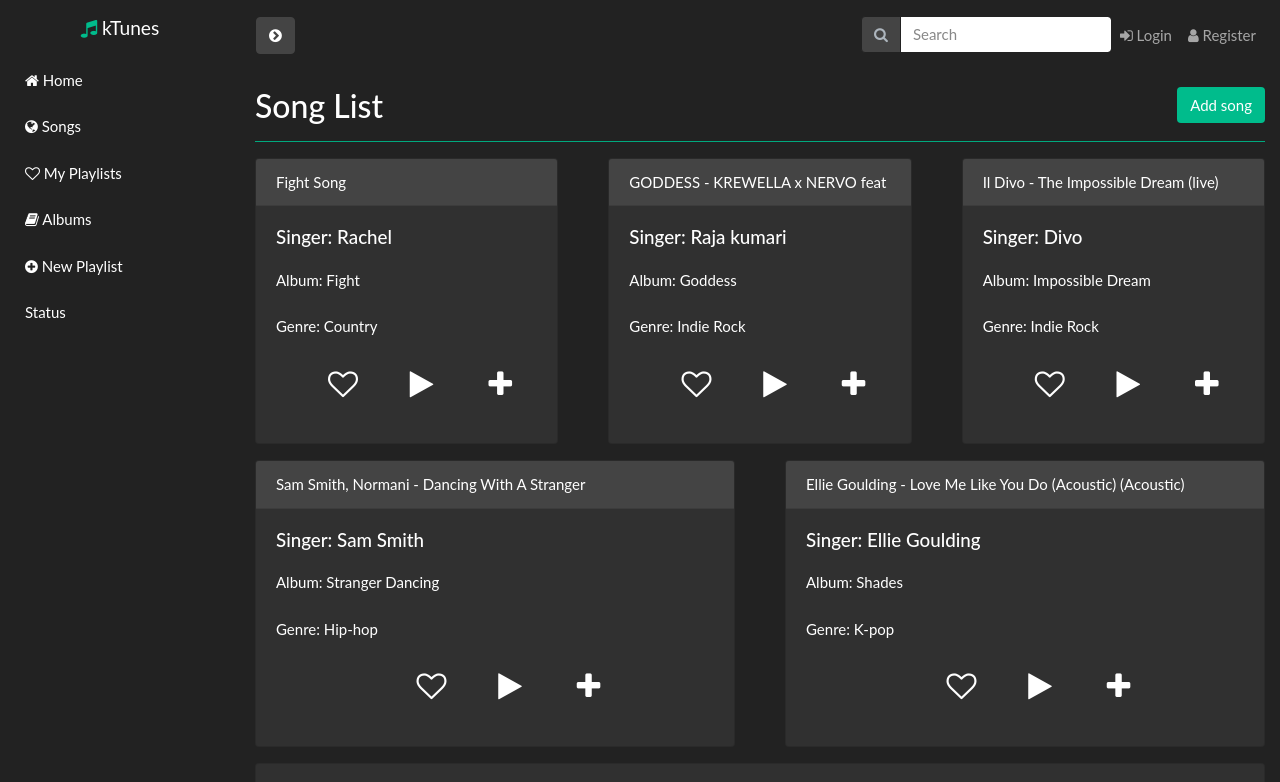
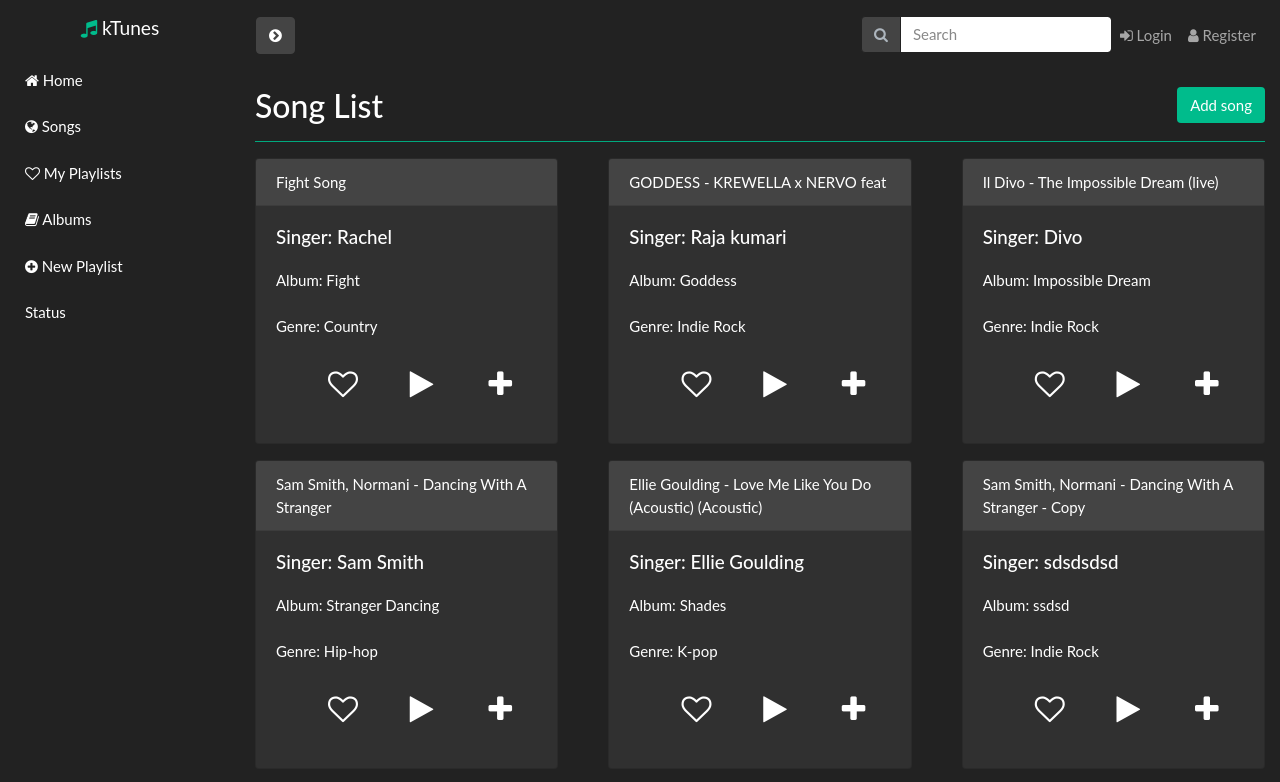
Before and after one commit to Kavshree/ktunes-new, an Angular app: page /SongList in a window 1280 px wide. Shown: the top 782 px of the page. Built offline with nearby package versions, Linux system fonts and the light colour scheme; data requests are answered from the project's data file.

Commit message:
create new playlist implemented

```diff
--- a/db.json
+++ b/db.json
@@ -43,6 +43,27 @@
       "album": "Shades",
       "genre": "K-pop",
       "id": 6
+    },
+    {
+      "songname": "Sam Smith, Normani - Dancing With A Stranger - Copy",
+      "singer": "sdsdsdsd",
+      "album": "ssdsd",
+      "genre": "Indie Rock",
+      "id": 7
+    },
+    {
+      "songname": "Sam Smith, Normani - Dancing With A Stranger",
+      "singer": "fgh",
+      "album": "gfh",
+      "genre": "Hip-hop",
+      "id": 8
+    },
+    {
+      "songname": "GODDESS - KREWELLA x NERVO feat",
+      "singer": "yu",
+      "album": "uyt",
+      "genre": "Jazz",
+      "id": 9
     }
   ],
   "playList": [
@@ -52,19 +73,24 @@
       "id": 1
     },
     {
-      "songID": 3,
-      "playListName": "Playlist-2",
+      "songID": 2,
+      "playListName": "kavya",
       "id": 2
     },
     {
-      "songID": 2,
-      "playListName": "Playlist-2",
+      "songID": 3,
+      "playListName": "kavya",
       "id": 3
     },
     {
-      "songID": 6,
-      "playListName": "Playlist-1",
+      "songID": 2,
+      "playListName": "kavya",
       "id": 4
+    },
+    {
+      "songID": 9,
+      "playListName": "dungu",
+      "id": 5
     }
   ]
 }
--- a/src/app/PlaylistModule/playList.component.ts
+++ b/src/app/PlaylistModule/playList.component.ts
@@ -1,6 +1,7 @@
 import {Component, ElementRef, Input, ViewChild} from '@angular/core';
 import  { KTuneService } from '../ktune.service';
 import { CardCarouselComponent } from './cardcarousel.component';
+import {NgbModal, ModalDismissReasons} from '@ng-bootstrap/ng-bootstrap';
 
 
 @Component({
@@ -46,7 +47,41 @@ import { CardCarouselComponent } from './cardcarousel.component';
         (dragover)="allowDrop($event)">
         </div>
     </div>
-    </div>`,
+    </div>
+
+
+
+
+    <ng-template #content let-modal>
+  <div class="modal-header">
+    <h4 class="modal-title" id="modal-basic-title">Profile update</h4>
+    <button type="button" class="close" aria-label="Close" (click)="modal.dismiss('Cross click')">
+      <span aria-hidden="true">&times;</span>
+    </button>
+  </div>
+  <div class="modal-body">
+    <form>
+      <div class="form-group">
+        <label for="dateOfBirth">Date of birth</label>
+        <div class="input-group">
+          <input id="dateOfBirth" class="form-control" placeholder="yyyy-mm-dd" name="dp" ngbDatepicker #dp="ngbDatepicker">
+          <div class="input-group-append">
+            <button class="btn btn-outline-secondary calendar" (click)="dp.toggle()" type="button"></button>
+          </div>
+        </div>
+      </div>
+    </form>
+  </div>
+  <div class="modal-footer">
+    <button type="button" class="btn btn-outline-dark" (click)="modal.close('Save click')">Save</button>
+  </div>
+</ng-template>
+<button class="btn btn-lg btn-outline-primary" (click)="open(content)">Launch demo modal</button>
+
+<hr>
+
+<pre>{{ closeResult }}</pre>
+`,
     styles: [`
     #div1, #div2 {
         float: left;
@@ -62,7 +97,7 @@ import { CardCarouselComponent } from './cardcarousel.component';
 export class PlayListComponent {
     response; playListData=[];allSongs;;
     playListBlueprint={"playListName":"", "PlayListSongs":[]};
-    constructor(private _service: KTuneService) {}
+    constructor(private _service: KTuneService, private modalService: NgbModal) {}
     ngOnInit() {
 
         this._service.getSongs().subscribe(res => {
@@ -134,4 +169,23 @@ export class PlayListComponent {
       drag(ev) {
         ev.dataTransfer.setData("text", ev.target.id);
       }
+
+      closeResult = '';
+      open(content) {
+        this.modalService.open(content, {ariaLabelledBy: 'modal-basic-title'}).result.then((result) => {
+          this.closeResult = `Closed with: ${result}`;
+        }, (reason) => {
+          this.closeResult = `Dismissed ${this.getDismissReason(reason)}`;
+        });
+      }
+
+      private getDismissReason(reason: any): string {
+        if (reason === ModalDismissReasons.ESC) {
+          return 'by pressing ESC';
+        } else if (reason === ModalDismissReasons.BACKDROP_CLICK) {
+          return 'by clicking on a backdrop';
+        } else {
+          return `with: ${reason}`;
+        }
+      }
 }
--- a/src/app/PlaylistModule/playlist.module.ts
+++ b/src/app/PlaylistModule/playlist.module.ts
@@ -5,9 +5,11 @@ import { UtilitiesModule } from '../UtilitiesModule/utilities.module';
 import { CardCarouselComponent } from './cardcarousel.component';
 import { playlistRoutes } from '../Routes/playlist.route';
 import { RouterModule } from '@angular/router';
+import { NgbModule } from '@ng-bootstrap/ng-bootstrap';
+
 
 @NgModule({
-    imports: [CommonModule, RouterModule.forChild(playlistRoutes)],
+    imports: [CommonModule, NgbModule, RouterModule.forChild(playlistRoutes)],
     declarations: [CardCarouselComponent, PlayListComponent],
     exports: []
 })
--- a/src/app/SongModule/song.module.ts
+++ b/src/app/SongModule/song.module.ts
@@ -2,6 +2,7 @@ import { NgModule } from '@angular/core';
 import { CommonModule } from '@angular/common';
 import { RouterModule } from '@angular/router';
 import { songRoutes } from '../Routes/song.route';
+import { FormsModule } from '@angular/forms';
 
 import { UtilitiesModule } from '../UtilitiesModule/utilities.module';
 import { SongListComponent } from './songlist.component';
@@ -9,8 +10,9 @@ import { AddSongComponent } from './addSong.component';
 import { ReactiveFormsModule } from '@angular/forms';
 import { NgbModule, NgbActiveModal } from "@ng-bootstrap/ng-bootstrap";
 
+
 @NgModule({
-    imports: [CommonModule, ReactiveFormsModule, RouterModule.forChild(songRoutes),NgbModule ],
+    imports: [CommonModule, ReactiveFormsModule, FormsModule, RouterModule.forChild(songRoutes),NgbModule ],
     declarations: [ SongListComponent, AddSongComponent],
     exports: []
 })
--- a/src/app/SongModule/songlist.component.ts
+++ b/src/app/SongModule/songlist.component.ts
@@ -2,6 +2,7 @@ import { Component, ElementRef, ViewChild } from '@angular/core';
 //import { CardCarouselComponent } from '../PlaylistModule/cardcarousel.component';
 import { Router } from '@angular/router';
 import  { KTuneService } from '../ktune.service';
+import {NgbModal, ModalDismissReasons} from '@ng-bootstrap/ng-bootstrap';
 
 @Component({
     selector: 'song-list',
@@ -53,6 +54,37 @@ import  { KTuneService } from '../ktune.service';
     </div>-->
 </div>
 
+
+<!-- popup modal with existing playlist-->
+<ng-template #content let-modal>
+  <div class="modal-header">
+    <h4 class="modal-title" id="modal-basic-title">Existing Playlists</h4>
+    <button type="button" class="close" aria-label="Close" (click)="modal.dismiss('Cross click')">
+      <span aria-hidden="true">&times;</span>
+    </button>
+  </div>
+  <div class="modal-body">
+    <form>
+      <div class="form-group">
+        <label>Select Existing Playlist or create new</label>
+        <ul class="list-group">
+            <li class="list-group-item" *ngFor="let i of existingPlayList">
+            <input type="radio" [(ngModel)]="radioSelected" name="playlist" value={{i}} /> {{ i }} </li>
+            <li class="list-group-item"> Create new playlist <input class="form-control" type="text" name="newPlaylistName" [(ngModel)]="newPlaylistName" />
+            </ul>
+      </div>
+    </form>
+  </div>
+  <div class="modal-footer">
+    <button type="button" class="btn btn-secondary" (click)="modal.close('Save click')">Save</button>
+  </div>
+</ng-template>
+
+<!--popup modal-->
+
+
+
+
   `,
     styles: [`
         .btn .fa-heart-o:hover {color:red;}
@@ -63,8 +95,10 @@ import  { KTuneService } from '../ktune.service';
 })
 
 export class SongListComponent{
-    constructor(private _router: Router, private _service: KTuneService) {}
+    radioSelected;newPlaylistName="";
+    constructor(private _router: Router, private _service: KTuneService,private modalService: NgbModal) {}
     @ViewChild('player') playerRef: ElementRef; currID=0;
+    @ViewChild('content') content: ElementRef;
     songListData; currSong={songname:"", singer:"", album: "",genre:"", songid:"", id:""};
     ngOnInit() {
         this._service.getSongs().subscribe(res => {
@@ -92,10 +126,58 @@ export class SongListComponent{
         })
     }
 
+    getUniquePlaylist(res) {
+        let playlistarr=[]; let exists=false;
+        res.forEach((item) => {
+            if(playlistarr.indexOf(item.playListName) == -1) {
+                playlistarr.push(item.playListName);
+            }
+        })
+        return playlistarr;
+    }
+
+    closeResult = ''; existingPlayList;
     addtoPlaylist(id) {
-        let playListObj = {"songID": id, "playListName": "Playlist-1"}
+        this._service.getPlayList().subscribe(res => {
+            this.existingPlayList = this.getUniquePlaylist(res);
+            console.log("this.existingPlayList",this.existingPlayList);
+            let playListObj = {"songID": id, "playListName": "Playlist-1"}
+            //if(this.existingPlayList.length > 0) {
+                this.modalService.open(this.content, {ariaLabelledBy: 'modal-basic-title'}).result.then((result) => {
+                    playListObj.playListName = this.newPlaylistName ? this.newPlaylistName : this.radioSelected;
+
+                    if(playListObj.playListName) {
+                        this._service.postPlayList(playListObj).subscribe(res => {
+                            alert(`Posted to play list ${playListObj.playListName}`)
+                            })
+                    } else {
+                        alert("you did not select any playlist to add the song")
+                    }
+
+                  }, (reason) => {
+                    console.log(`Dismissed ${this.getDismissReason(reason)}`);
+                  });
+           /* } else {
+                this._service.postPlayList(playListObj).subscribe(res => {
+                    alert(`Posted to play list ${playListObj.playListName}`)
+                 })
+            }*///if ends else {
+
+
+        });
+        /*let playListObj = {"songID": id, "playListName": "Playlist-1"}
         this._service.postPlayList(playListObj).subscribe(res => {
             alert(`Posted to play list`)
-        })
+        })*/
     }
+
+    private getDismissReason(reason: any): string {
+        if (reason === ModalDismissReasons.ESC) {
+          return 'by pressing ESC';
+        } else if (reason === ModalDismissReasons.BACKDROP_CLICK) {
+          return 'by clicking on a backdrop';
+        } else {
+          return `with: ${reason}`;
+        }
+      }
 }
```
